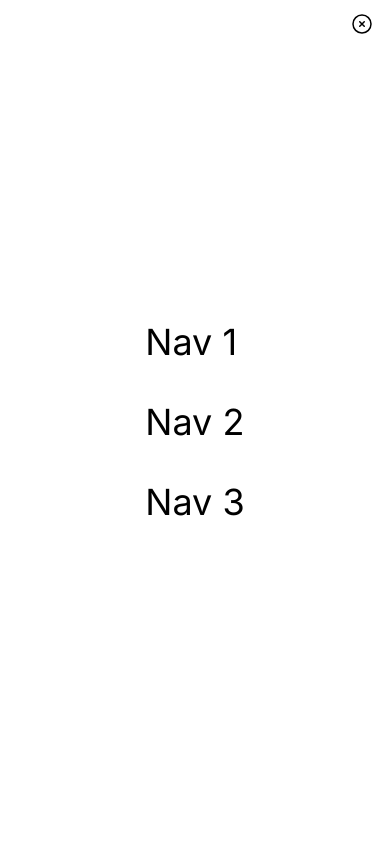
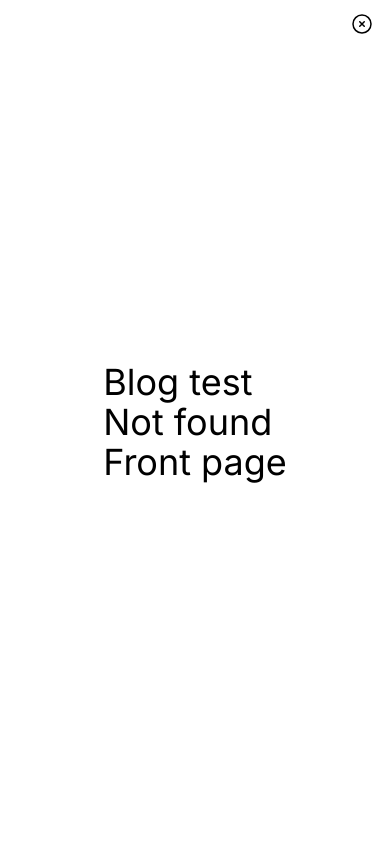
Before and after one commit to Laumak/nextjs-blog, a Next.js app: page / in a window 390 px wide. Both pictures are taken after a click on the icon 362 px from the left and 23 px from the top of the page. Shown: the top 844 px of the page. Built offline with nearby package versions, Linux system fonts and the light colour scheme.

Commit message:
Add actual links to navigation

```diff
--- a/src/app/components/Navigation.tsx
+++ b/src/app/components/Navigation.tsx
@@ -1,6 +1,7 @@
 'use client';
 
 import React, { useState } from 'react';
+import Link from 'next/link';
 import { Bars3Icon, XCircleIcon } from '@heroicons/react/24/outline';
 
 // Hide body overflow when modal is open. This way the page can't be scrolled
@@ -29,7 +30,10 @@ const Navigation = () => {
       role="navigation"
       className="mx-4 h-12 flex justify-between border-b-black border-b items-center"
     >
-      <h1 className="text-3xl">Blog</h1>
+      <Link href="/">
+        <h1 className="text-3xl">Blog</h1>
+      </Link>
+
       <React.Fragment>
         {mobileNavOpen ? (
           <XCircleIcon
@@ -50,9 +54,15 @@ const Navigation = () => {
         }h-screen w-screen z-10 absolute bg-white top-0 bottom-0 left-0 right-0 flex justify-center`}
       >
         <ul className="text-4xl self-center" id="navbar-default">
-          <li className="p-5">Nav 1</li>
-          <li className="p-5">Nav 2</li>
-          <li className="p-5">Nav 3</li>
+          <li onClick={() => handleOnMobileNavClick(false)}>
+            <Link href="/blog/test">Blog test</Link>
+          </li>
+          <li onClick={() => handleOnMobileNavClick(false)}>
+            <Link href="/not-found">Not found</Link>
+          </li>
+          <li onClick={() => handleOnMobileNavClick(false)}>
+            <Link href="/">Front page</Link>
+          </li>
         </ul>
       </div>
     </nav>
```
